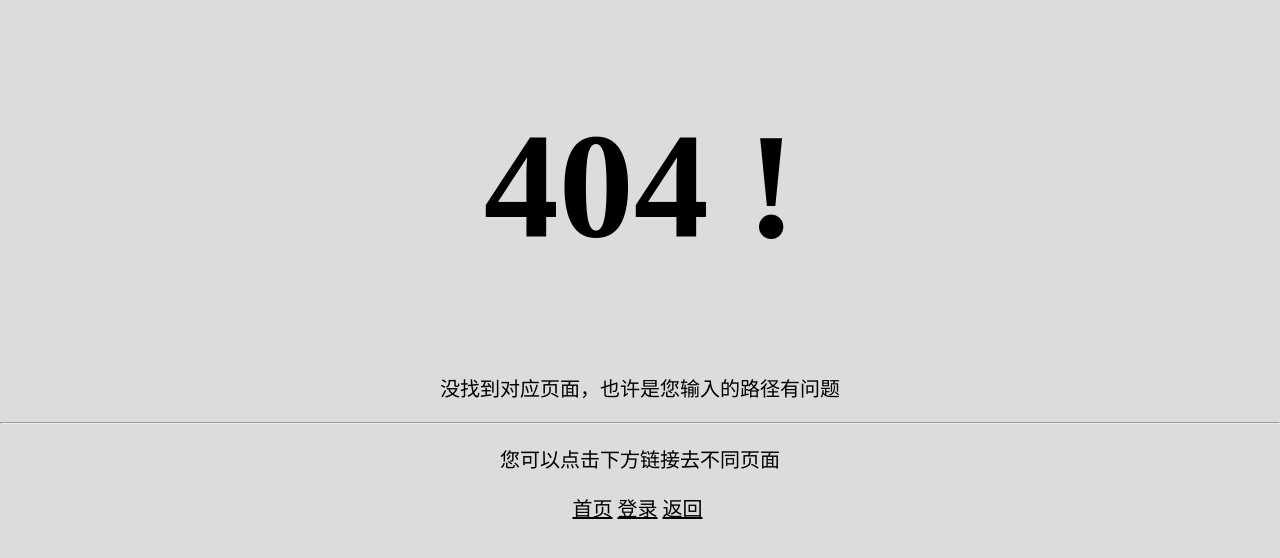
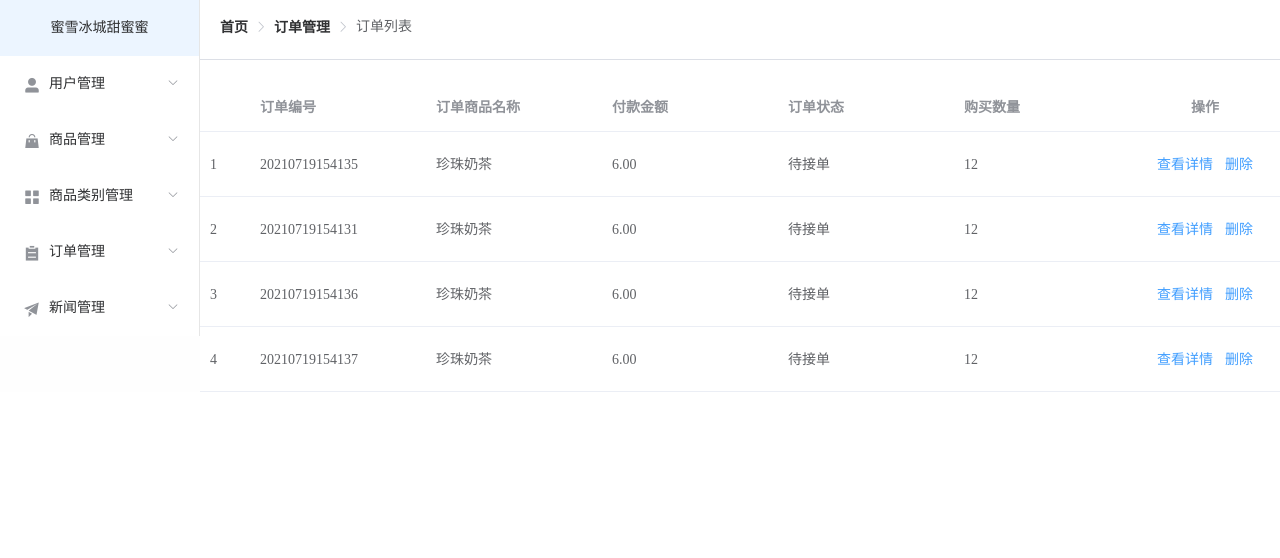
Before and after one commit to Eloise-z/H5, a Vue app: page /order-list in a window 1280 px wide. Before the commit this address had no page. Shown: the top 558 px of the page. Built offline with nearby package versions, Linux system fonts and the light colour scheme; sample sign-in values are in the browser's storage.

Commit message:
订单管理

```diff
--- /dev/null
+++ b/src/api/orderList.json
@@ -0,0 +1,40 @@
+{
+  "orderList": [
+    {
+      "oid": "20210719154135",
+      "title": "珍珠奶茶",
+      "num": 12,
+      "status": "待接单",
+      "price": "6.00",
+      "content": "多放冰，谢谢！",
+      "createTime": "2021-7-19 10:23:48"
+    },
+    {
+      "oid": "20210719154131",
+      "title": "珍珠奶茶",
+      "num": 12,
+      "status": "待接单",
+      "price": "6.00",
+      "content": "多放冰，谢谢！",
+      "createTime": "2021-7-19 10:23:48"
+    },
+    {
+      "oid": "20210719154136",
+      "title": "珍珠奶茶",
+      "num": 12,
+      "status": "待接单",
+      "price": "6.00",
+      "content": "多放冰，谢谢！",
+      "createTime": "2021-7-19 10:23:48"
+    },
+    {
+      "oid": "20210719154137",
+      "title": "珍珠奶茶",
+      "num": 12,
+      "status": "待接单",
+      "price": "6.00",
+      "content": "多放冰，谢谢！",
+      "createTime": "2021-7-19 10:23:48"
+    }
+  ]
+}
--- a/src/components/Sidebar.vue
+++ b/src/components/Sidebar.vue
@@ -35,9 +35,8 @@
         <el-submenu index="4">
           <template slot="title"><i class="el-icon-s-order"></i>订单管理</template>
           <el-menu-item-group>
-            <el-menu-item index="4-1">订单列表</el-menu-item>
-            <el-menu-item index="4-2">添加订单</el-menu-item>
-            <el-menu-item index="4-3">修改订单</el-menu-item>
+            <el-menu-item index="4-1" @click="$router.push('/order-list')">订单列表</el-menu-item>
+            <el-menu-item index="4-2" @click="$router.push('/order-detail')">订单详情</el-menu-item>
           </el-menu-item-group>
         </el-submenu>
         <el-submenu index="5">
--- a/src/views/goods/ModifyGoods.vue
+++ b/src/views/goods/ModifyGoods.vue
@@ -93,7 +93,7 @@ export default {
     }
   },
   methods: {
-    // 修改新闻
+    // 修改
     modifyNews() {
       this.$message.success('修改商品成功！')
       this.$router.push('/goods-list')
--- /dev/null
+++ b/src/views/order/OrderDetail.vue
@@ -0,0 +1,108 @@
+<!--
+*Author: Eloise
+*Date: 2021-07-19 10:16
+-->
+<template>
+  <div class="mod-user" style="padding-top: 20px; width: 100%;">
+    <el-breadcrumb separator-class="el-icon-arrow-right" style="padding: 0 0 0 20px">
+      <el-breadcrumb-item :to="{ path: '/index' }">首页</el-breadcrumb-item>
+      <el-breadcrumb-item :to="{ path: '/order-list' }">订单管理</el-breadcrumb-item>
+      <el-breadcrumb-item :to="{ path: '/order-detail' }">订单详情</el-breadcrumb-item>
+    </el-breadcrumb>
+    <el-divider></el-divider>
+    <el-form ref="userForm" :model="goodsForm" label-width="200px" style="padding: 50px">
+      <el-form-item label="订单编号">
+        <el-input v-model="orderForm.oid" disabled></el-input>
+      </el-form-item>
+      <el-form-item label="商品名称">
+        <el-input v-model="orderForm.title" placeholder="请输入商品名称" disabled></el-input>
+      </el-form-item>
+      <el-form-item label="付款金额">
+        <el-input v-model="orderForm.price" placeholder="输入付款金额" disabled></el-input>
+      </el-form-item>
+      <el-form-item label="购买数量">
+        <el-input v-model="orderForm.num" placeholder="请输入购买数量" disabled></el-input>
+      </el-form-item>
+      <el-form-item label="订单状态">
+        <el-dropdown split-button type="primary" @command="changeStates">
+          {{ sallStatus }}
+          <el-dropdown-menu slot="dropdown">
+            <el-dropdown-item command="1">接单</el-dropdown-item>
+            <el-dropdown-item command="0">取消接单</el-dropdown-item>
+          </el-dropdown-menu>
+        </el-dropdown>
+      </el-form-item>
+      <el-form-item>
+        <el-button type="primary" @click="modifyNews">修改</el-button>
+        <el-button @click="$router.back()">取消</el-button>
+      </el-form-item>
+    </el-form>
+  </div>
+</template>
+
+<script>
+import {orderList as orderList} from '../../api/orderList.json'
+
+export default {
+  name: "OrderDetail",
+  data() {
+    return {
+      // 源数据
+      orderList: [],
+      sallStatus:'',
+
+      // 表单数据
+      orderForm: {
+        oid: '',
+        title: '',
+        num:'',
+        price:'',
+        status: '',
+        content: '',
+        createTime: ''
+      }
+    }
+  },
+  created() {
+    this.orderList = orderList
+    if (this.$route.query.oid === '' || this.$route.query.oid === null || this.$route.query.oid === undefined) {
+      this.$message.warning('列表操作点击修改才能访问该页面！')
+      this.$router.push('order-list')
+    } else {
+      this.orderForm.oid = this.$route.query.oid
+      for (let n of this.orderList) {
+        if (n.oid === this.$route.query.oid) {
+          this.orderForm = n
+          this.sallStatus = this.orderForm.status
+          break
+        }
+      }
+    }
+  },
+  methods: {
+    // 修改
+    modifyNews() {
+      this.$message.success('修改订单信息成功！')
+      this.$router.push('/order-list')
+    },
+    //修改下拉框状态
+    changeStates(command) {
+      console.log(command);
+      if (command === '1') {
+        this.sallStatus = '接单';
+      } else {
+        this.sallStatus = '取消接单';
+      }
+    }
+  }
+}
+</script>
+
+<style scoped>
+.myImg {
+  height: 300px;
+  width: auto;
+  max-width: 100%;
+  max-height: 100%;
+}
+</style>
--- /dev/null
+++ b/src/views/order/OrderList.vue
@@ -0,0 +1,108 @@
+<template>
+    <div style="padding-top: 20px;width: 100%">
+        <el-breadcrumb separator-class="el-icon-arrow-right" style="padding: 0 0 0 20px">
+            <el-breadcrumb-item :to="{ path: '/index' }">首页</el-breadcrumb-item>
+            <el-breadcrumb-item :to="{ path: '/order-list' }">订单管理</el-breadcrumb-item>
+            <el-breadcrumb-item :to="{ path: '/order-list' }">订单列表</el-breadcrumb-item>
+        </el-breadcrumb>
+        <el-divider></el-divider>
+        <el-table
+                :data="orderList"
+                style="width: 100%">
+            <el-table-column
+                    type="index"
+                    width="50">
+            </el-table-column>
+            <el-table-column
+                    label="订单编号"
+                    style="width: 100px"
+                    prop="oid">
+            </el-table-column>
+            <el-table-column
+                    label="订单商品名称"
+                    style="width: 200px"
+                    prop="title">
+            </el-table-column>
+            <el-table-column
+                    label="付款金额"
+                    style="width: 200px"
+                    prop="price">
+            </el-table-column>
+            <el-table-column
+                    label="订单状态"
+                    style="width: 200px"
+                    prop="status">
+            </el-table-column>
+            <el-table-column
+                    label="购买数量"
+                    style="width: 200px"
+                    prop="num">
+            </el-table-column>
+            <el-table-column
+                    fixed="right"
+                    header-align="center"
+                    align="center"
+                    width="150"
+                    label="操作">
+                <template slot-scope="scope">
+                    <el-button type="text" @click="modifyIt(scope.row.oid)">查看详情</el-button>
+                    <el-button type="text" @click="deleteSelects(scope.row.oid)">删除</el-button>
+                </template>
+            </el-table-column>
+        </el-table>
+    </div>
+</template>
+
+<script>
+    import {orderList as orderList} from '../../api/orderList.json'
+
+    export default {
+        name: "OrderList",
+        data() {
+            return {
+                orderList: [],
+                order: {
+                    oid: '',
+                    title: '',
+                    num:'',
+                    price:'',
+                    status: '',
+                    content: '',
+                    createTime: ''
+                },
+                listSelections: []
+            }
+        },
+        created() {
+            this.orderList = orderList
+        },
+        methods: {
+            // 查看详情
+            modifyIt(modifyId) {
+                this.$message.success('正在查看的ID为：' + modifyId)
+                this.$router.push({path: '/order-detail', query: {oid: modifyId}})
+            },
+            // 删除
+            deleteSelects(select) {
+                let selectList = this.listSelections.map(
+                    v => {
+                        return v.oid
+                    }
+                )
+                // 得到要删除的id列表
+                let deleteIdList = select === null || select === undefined ? selectList : select
+                // 过滤得到删除后的源数据
+                this.orderList = this.orderList.filter(
+                    v => {
+                        return !deleteIdList.includes(v.oid)
+                    }
+                )
+                this.$message.success('删除了ID为：' + deleteIdList.toString())
+            }
+        }
+    }
+</script>
+
+<style scoped>
+
+</style>
```
Also changed, not shown: src/router/index.js (+8 -0 lines).
